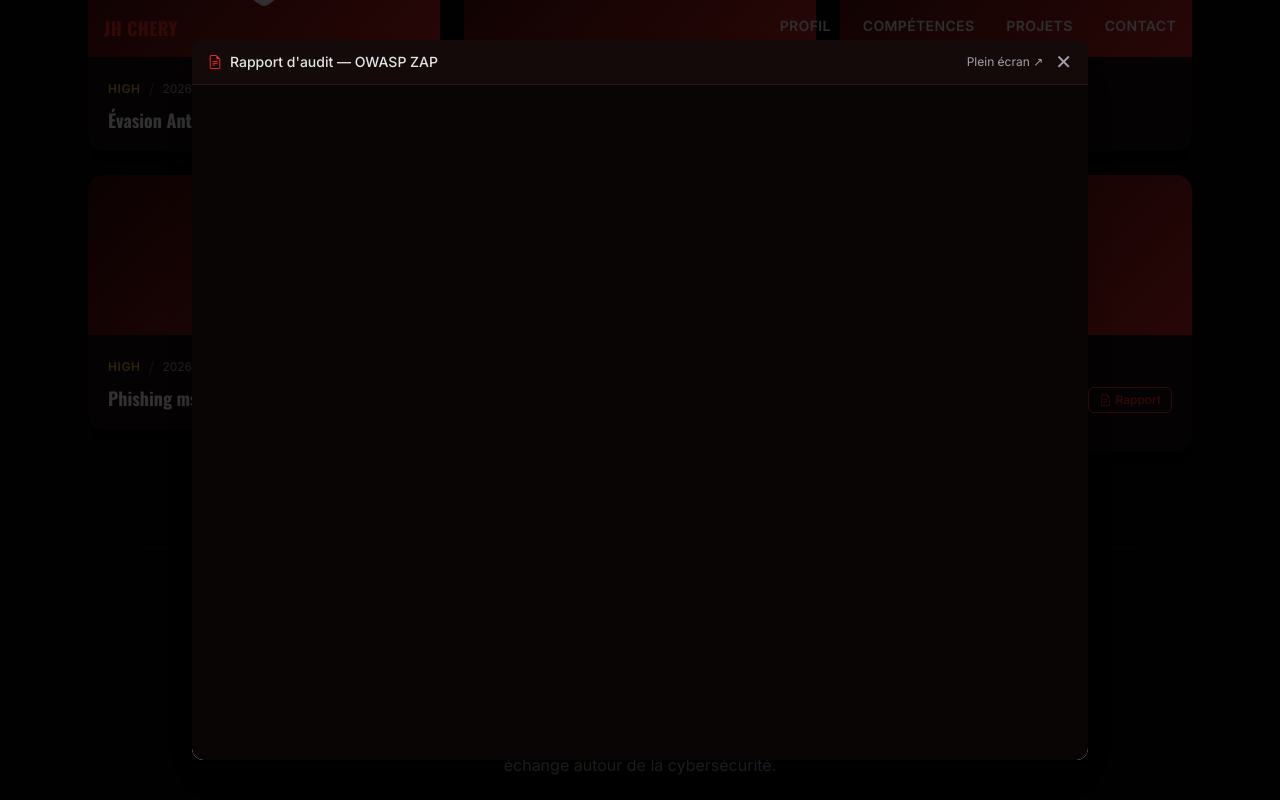
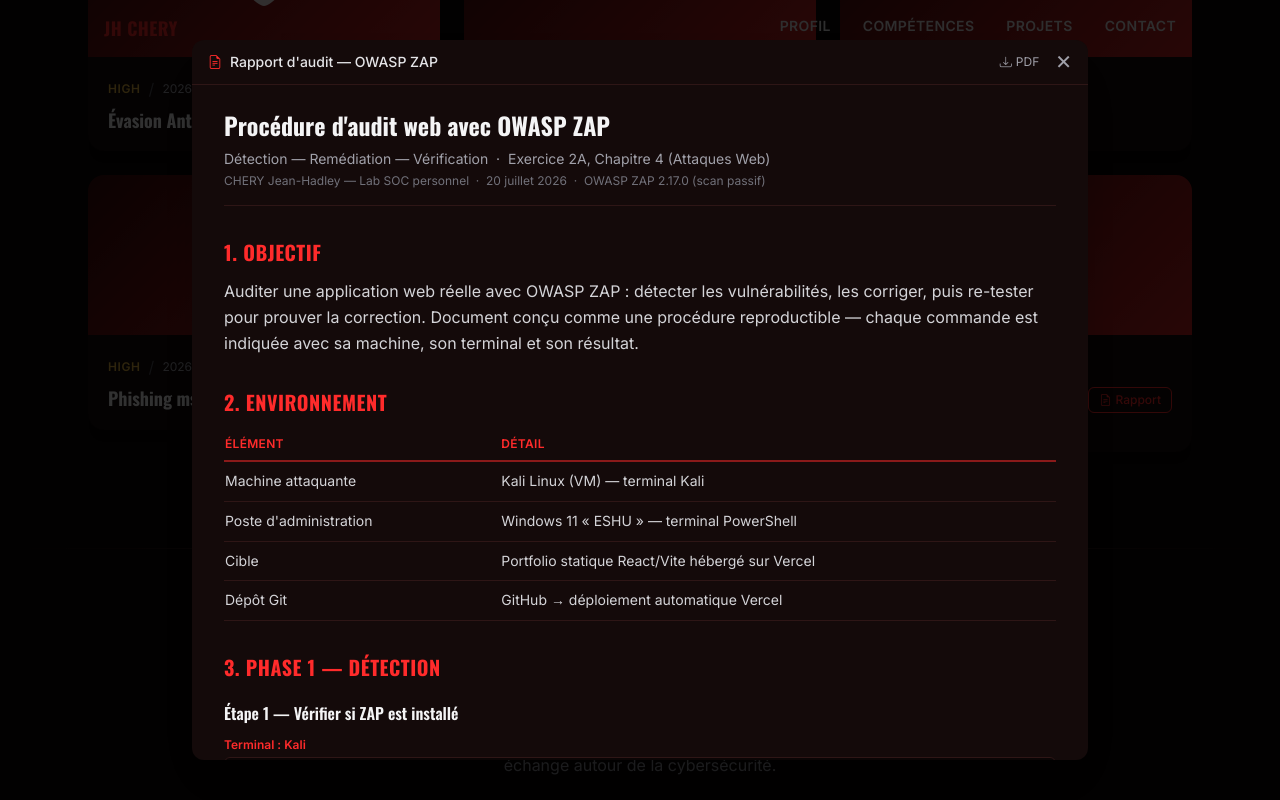
Before and after one commit to J-Hadley-C/portfolio-soc-alert, a React (Vite) app: page / in a window 1280 px wide. Both pictures are taken after a click on the button "Rapport". Shown: the part 3689-4489 px from the top of the page. Built offline with nearby package versions, Linux system fonts and the light colour scheme.

Commit message:
Affiche le rapport en HTML natif dans la modale (fiable, sans telechargement)

```diff
--- a/src/components/Projets.jsx
+++ b/src/components/Projets.jsx
@@ -1,5 +1,6 @@
 import { useState } from 'react'
 import { motion, AnimatePresence } from 'framer-motion'
+import RapportAuditZAP from './RapportAuditZAP'
 
 const SEV = {
   critical: { label: 'CRITICAL', bar: 'bg-critical', text: 'text-critical', border: 'border-l-critical' },
@@ -318,14 +319,13 @@ export default function Projets() {
                 <span className="text-sm font-medium text-zinc-200 flex items-center gap-2">
                   <i className="bi bi-file-earmark-text text-accent" /> Rapport d'audit — OWASP ZAP
                 </span>
-                <div className="flex items-center gap-3">
+                <div className="flex items-center gap-4">
                   <a
                     href={reportUrl}
-                    target="_blank"
-                    rel="noopener noreferrer"
-                    className="text-xs text-zinc-400 hover:text-accent transition-colors"
+                    download
+                    className="text-xs text-zinc-400 hover:text-accent transition-colors flex items-center gap-1"
                   >
-                    Plein écran ↗
+                    <i className="bi bi-download" /> PDF
                   </a>
                   <button
                     type="button"
@@ -337,11 +337,9 @@ export default function Projets() {
                   </button>
                 </div>
               </div>
-              <iframe
-                src={reportUrl}
-                title="Rapport d'audit OWASP ZAP"
-                className="flex-1 w-full bg-white"
-              />
+              <div className="flex-1 overflow-y-auto px-5 sm:px-8 py-6">
+                <RapportAuditZAP />
+              </div>
             </motion.div>
           </motion.div>
         )}
--- /dev/null
+++ b/src/components/RapportAuditZAP.jsx
@@ -0,0 +1,218 @@
+// Rapport d'audit OWASP ZAP — rendu HTML natif (affichage fiable dans la modale,
+// indépendant du lecteur PDF du navigateur).
+
+function H2({ children }) {
+  return (
+    <h3 className="font-display font-bold text-xl text-accent uppercase tracking-wide mt-8 mb-3 first:mt-0">
+      {children}
+    </h3>
+  )
+}
+
+function H3({ children }) {
+  return <h4 className="font-display font-semibold text-base text-zinc-100 mt-5 mb-2">{children}</h4>
+}
+
+function Cmd({ term, children }) {
+  return (
+    <div className="my-3">
+      {term && (
+        <p className="text-xs font-semibold text-accent mb-1">Terminal : {term}</p>
+      )}
+      <pre className="bg-bg border border-divider rounded-md p-3 overflow-x-auto">
+        <code className="font-mono text-xs text-zinc-200 leading-relaxed whitespace-pre">{children}</code>
+      </pre>
+    </div>
+  )
+}
+
+function Table({ head, rows }) {
+  return (
+    <div className="overflow-x-auto my-3">
+      <table className="w-full text-left border-collapse text-sm">
+        <thead>
+          <tr>
+            {head.map((h, i) => (
+              <th key={i} className="border-b-2 border-accent/50 py-2 pr-4 text-xs uppercase tracking-wide text-accent font-semibold">
+                {h}
+              </th>
+            ))}
+          </tr>
+        </thead>
+        <tbody>
+          {rows.map((r, i) => (
+            <tr key={i} className="border-b border-divider">
+              {r.map((c, j) => (
+                <td key={j} className="py-2 pr-4 text-zinc-300 align-top leading-relaxed">{c}</td>
+              ))}
+            </tr>
+          ))}
+        </tbody>
+      </table>
+    </div>
+  )
+}
+
+export default function RapportAuditZAP() {
+  return (
+    <article className="text-zinc-300 leading-relaxed">
+      <header className="mb-6 pb-4 border-b border-divider">
+        <h2 className="font-display font-bold text-2xl text-zinc-100 mb-2">
+          Procédure d'audit web avec OWASP ZAP
+        </h2>
+        <p className="text-sm text-zinc-400">
+          Détection — Remédiation — Vérification &nbsp;·&nbsp; Exercice 2A, Chapitre 4 (Attaques Web)
+        </p>
+        <p className="text-xs text-zinc-500 mt-1">
+          CHERY Jean-Hadley — Lab SOC personnel &nbsp;·&nbsp; 20 juillet 2026 &nbsp;·&nbsp; OWASP ZAP 2.17.0 (scan passif)
+        </p>
+      </header>
+
+      <H2>1. Objectif</H2>
+      <p>
+        Auditer une application web réelle avec OWASP ZAP : détecter les vulnérabilités, les corriger,
+        puis re-tester pour prouver la correction. Document conçu comme une procédure reproductible —
+        chaque commande est indiquée avec sa machine, son terminal et son résultat.
+      </p>
+
+      <H2>2. Environnement</H2>
+      <Table
+        head={['Élément', 'Détail']}
+        rows={[
+          ['Machine attaquante', 'Kali Linux (VM) — terminal Kali'],
+          ["Poste d'administration", 'Windows 11 « ESHU » — terminal PowerShell'],
+          ['Cible', 'Portfolio statique React/Vite hébergé sur Vercel'],
+          ['Dépôt Git', 'GitHub → déploiement automatique Vercel'],
+        ]}
+      />
+
+      <H2>3. Phase 1 — Détection</H2>
+      <H3>Étape 1 — Vérifier si ZAP est installé</H3>
+      <Cmd term="Kali">which zaproxy</Cmd>
+      <p>Résultat : aucune sortie → ZAP non installé.</p>
+
+      <H3>Étape 2 — Installer ZAP</H3>
+      <Cmd term="Kali">sudo apt update && sudo apt install -y zaproxy</Cmd>
+
+      <H3>Étape 3 — Lancer ZAP</H3>
+      <Cmd term="Kali">zaproxy &</Cmd>
+
+      <H3>Étape 4 — Scan passif (interface ZAP)</H3>
+      <p>
+        Principe du scan passif : ZAP se place en proxy entre le navigateur et le site et observe le
+        trafic, sans envoyer d'attaque. Quick Start → Manual Explore → saisir l'URL → Launch Browser,
+        puis naviguer sur les pages du site.
+      </p>
+      <p className="mt-2">
+        <span className="text-accent font-semibold">Règle de périmètre (essentielle) :</span> ne pas
+        suivre les liens sortants (LinkedIn, GitHub, e-mail). Un scan passif suit tout le trafic ; cliquer
+        ces liens ferait analyser des sites tiers hors périmètre.
+      </p>
+
+      <H3>Étape 5 — Lire les résultats</H3>
+      <p>
+        Panneau du bas → onglet Alerts (rouge = High, orange = Medium, jaune = Low, bleu = Info).
+        <span className="text-zinc-100 font-semibold"> Résultat initial : 16 alertes, 0 grave</span> —
+        en majorité des en-têtes de sécurité HTTP manquants.
+      </p>
+
+      <H2>4. Vulnérabilités détectées</H2>
+      <Table
+        head={['Vulnérabilité', 'Gravité', 'Impact']}
+        rows={[
+          ['CSP Not Set', 'Moyen', 'Pas de liste blanche → injection de scripts possible'],
+          ['Missing Anti-clickjacking Header', 'Moyen', 'Site piégeable dans une iframe (clickjacking)'],
+          ['Mauvaise configuration CORS', 'Moyen', 'Access-Control-Allow-Origin: *'],
+          ['HSTS Not Set', 'Faible', 'HTTPS non imposé'],
+          ['X-Content-Type-Options Missing', 'Faible', 'MIME sniffing possible'],
+          ['Server / X-Powered-By Leaks', 'Faible', 'Techno et version serveur révélées'],
+          ['Sub Resource Integrity Missing', 'Faible', 'Ressources externes non vérifiées'],
+          ['Private IP Disclosure', 'Faible', 'IP privée exposée'],
+          ['Constats divers (comments, cache…)', 'Info', 'Pas des failles'],
+        ]}
+      />
+
+      <H2>5. Phase 2 — Remédiation</H2>
+      <p>
+        Correction centralisée via le fichier <code className="font-mono text-accent text-sm">vercel.json</code> :
+        ajout des en-têtes de sécurité à toutes les réponses du serveur.
+      </p>
+      <H3>Étape 6 — Éditer vercel.json (extrait)</H3>
+      <Cmd>{`"headers": [{
+  "source": "/(.*)",
+  "headers": [
+    { "key": "Content-Security-Policy", "value": "default-src 'self'; ..." },
+    { "key": "X-Frame-Options", "value": "DENY" },
+    { "key": "Strict-Transport-Security", "value": "max-age=63072000; includeSubDomains; preload" },
+    { "key": "X-Content-Type-Options", "value": "nosniff" },
+    { "key": "Referrer-Policy", "value": "strict-origin-when-cross-origin" },
+    { "key": "Permissions-Policy", "value": "geolocation=(), microphone=(), camera=()" }
+  ]
+}]`}</Cmd>
+      <p>Le CSP est adapté au site (autorise Google Fonts et le formulaire Formspree).</p>
+
+      <H3>Étape 7 — Déployer</H3>
+      <Cmd term="PowerShell Windows">{`git add vercel.json
+git commit -m "Ajoute les en-tetes de securite HTTP (audit OWASP ZAP)"
+git push`}</Cmd>
+
+      <H3>Étape 8 — Vérifier les en-têtes en ligne</H3>
+      <Cmd term="PowerShell Windows">{`Invoke-WebRequest -Uri "<url>" -Method Head -UseBasicParsing`}</Cmd>
+      <p>Résultat : les 6 en-têtes présents sur le serveur.</p>
+
+      <H3>Étape 9 — Re-scanner</H3>
+      <p>
+        Nouvelle session ZAP → Manual Explore → même URL → re-scan.
+        <span className="text-zinc-100 font-semibold"> Résultat : 9 alertes, 0 grave</span>
+        (3 Moyen · 2 Faible · 4 Info). Anti-clickjacking, MIME sniffing et fuites de version ont disparu.
+      </p>
+
+      <H2>6. Correspondance vulnérabilité → correction</H2>
+      <Table
+        head={['Vulnérabilité', 'Correction', 'Statut']}
+        rows={[
+          ['CSP Not Set', 'En-tête Content-Security-Policy', '✅ Corrigé'],
+          ['Anti-clickjacking', 'X-Frame-Options: DENY', '✅ Corrigé'],
+          ['HSTS Not Set', 'Strict-Transport-Security', '✅ Corrigé (vérifié)'],
+          ['X-Content-Type-Options', 'nosniff', '✅ Corrigé'],
+          ['Referrer / Permissions', 'En-têtes dédiés', '✅ Corrigé'],
+          ['Server / X-Powered-By', '—', '❌ Non corrigeable (infra Vercel)'],
+          ['CSP style-src unsafe-inline', 'Requis par React/Framer Motion', '⚠️ Compromis assumé'],
+          ['CORS Allow-Origin: *', 'Sans risque sur site statique', '⚠️ Accepté'],
+          ['Faux positifs / constats', '—', 'ℹ️ Aucun risque'],
+        ]}
+      />
+      <p className="mt-2 text-zinc-100 font-semibold">
+        Bilan : 6 vulnérabilités corrigées et vérifiées, 9 alertes résiduelles dont aucune exploitable.
+      </p>
+
+      <H2>7. Leçons d'analyste</H2>
+      <ul className="list-disc pl-5 space-y-2">
+        <li>
+          <span className="text-zinc-100 font-medium">Définir le périmètre avant de scanner.</span> Un scan
+          passif suit les liens sortants ; ZAP a même remonté une faille High sur une librairie de LinkedIn
+          (DOMPurify, CVE-2024-47875) — hors périmètre, écartée.
+        </li>
+        <li>
+          <span className="text-zinc-100 font-medium">Trier le réel du bruit.</span> Qualifier chaque alerte :
+          risque réel, compromis assumé, faux positif ou constat.
+        </li>
+        <li>
+          <span className="text-zinc-100 font-medium">Attention au cache CDN,</span> qui peut afficher un état
+          périmé des en-têtes : vérifier l'état réel du serveur.
+        </li>
+        <li>
+          <span className="text-zinc-100 font-medium">Détecter → corriger → re-tester :</span> le cycle complet
+          transforme un scan en démarche de sécurisation prouvée.
+        </li>
+      </ul>
+
+      <H2>8. Conclusion</H2>
+      <p>
+        Audit passif mené de bout en bout : 16 faiblesses détectées, 6 en-têtes de sécurité ajoutés et
+        vérifiés, second scan à 9 alertes dont 0 exploitable. Posture de sécurité web renforcée, conforme
+        aux bonnes pratiques OWASP sur les en-têtes HTTP.
+      </p>
+    </article>
+  )
+}
```
